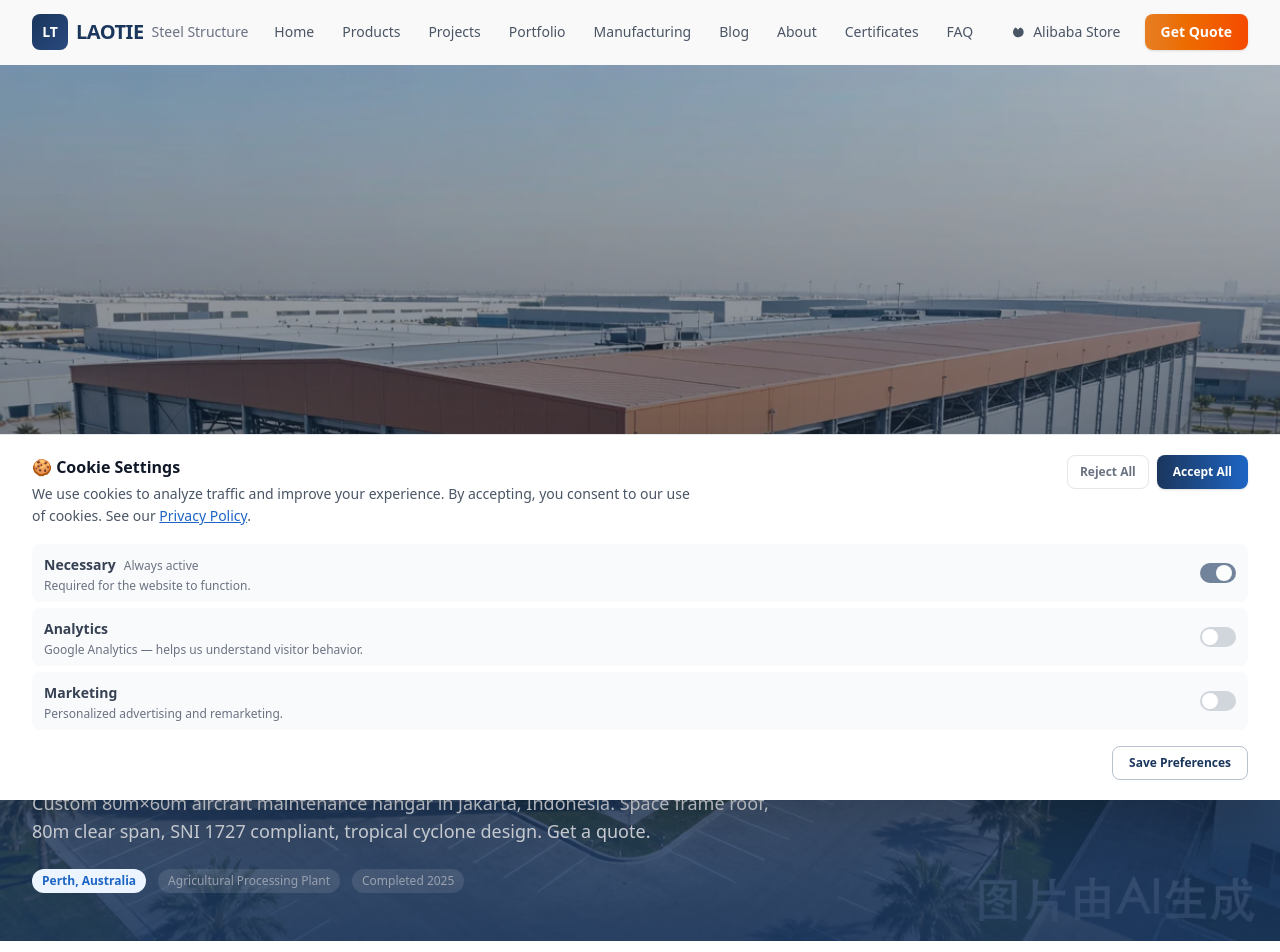
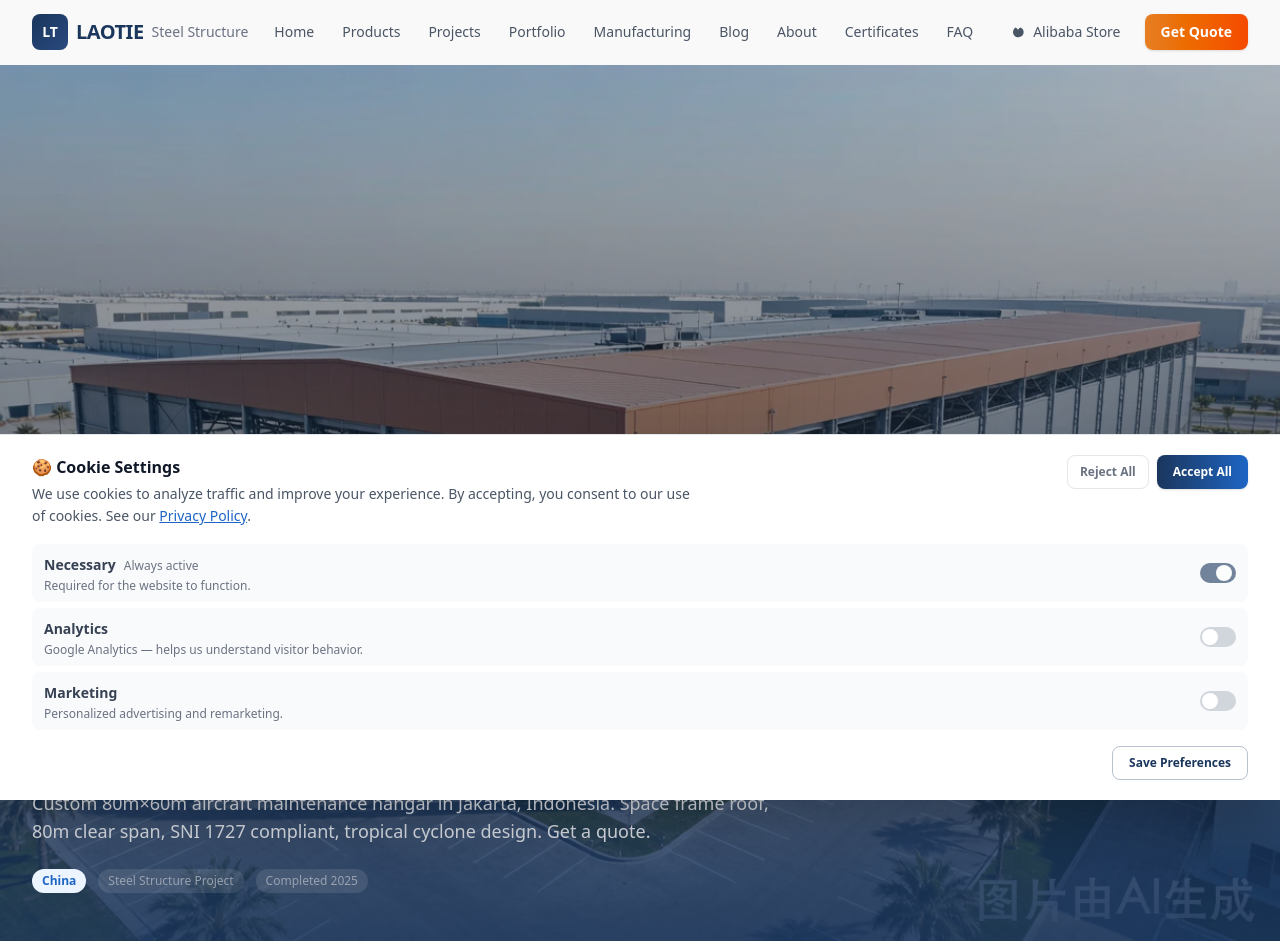
Before and after one commit to kangguangjian91-max/Laotie, a Next.js app: page /projects/aircraft-hangar-jakarta in a window 1280 px wide. Shown: the top 952 px of the page. Built offline with nearby package versions, Linux system fonts and the light colour scheme.

Commit message:
feat: 项目详情页动态图片+动态标签（galleryImages/location/category/year）

```diff
--- a/src/app/projects/[slug]/page.tsx
+++ b/src/app/projects/[slug]/page.tsx
@@ -107,13 +107,13 @@ export default async function ProjectDetailPage(props: PageProps) {
             </p>
             <div className="flex flex-wrap gap-3 mt-6">
               <span className="text-xs font-bold text-steel-accent bg-steel-muted px-2.5 py-1 rounded-full">
-                Perth, Australia
+                {project.location ?? "China"}
               </span>
               <span className="text-xs text-gray-400 bg-white/10 px-2.5 py-1 rounded-full">
-                Agricultural Processing Plant
+                {project.category ?? "Steel Structure Project"}
               </span>
               <span className="text-xs text-gray-400 bg-white/10 px-2.5 py-1 rounded-full">
-                Completed 2025
+                Completed {project.completedYear ?? "2025"}
               </span>
             </div>
           </div>
@@ -246,11 +246,15 @@ export default async function ProjectDetailPage(props: PageProps) {
           <div className="max-w-7xl mx-auto px-4 sm:px-6 lg:px-8">
             <h2 className="text-2xl font-bold text-gray-900 mb-8 text-center">Project Photos</h2>
             <div className="grid grid-cols-1 sm:grid-cols-2 lg:grid-cols-3 gap-6">
-              {[1, 2, 3].map((i) => (
+              {(project.galleryImages ?? [
+                { src: "/images/projects/project-05.webp", alt: `${project.h1} - project photo` },
+                { src: "/images/projects/project-05.webp", alt: `${project.h1} - project photo` },
+                { src: "/images/projects/project-05.webp", alt: `${project.h1} - project photo` },
+              ]).map((img, i) => (
                 <div key={i} className="relative aspect-[4/3] rounded-xl overflow-hidden bg-gray-200">
                   <img
-                    src="/images/projects/project-05.webp"
-                    alt={`Perth agricultural processing plant steel warehouse - view ${i}: 50m wide x 60m long portal frame structure with Colorbond roof`}
+                    src={img.src}
+                    alt={img.alt}
                     className="w-full h-full object-cover hover:scale-105 transition-transform duration-300"
                   />
                 </div>
--- a/src/data/projects-detail.ts
+++ b/src/data/projects-detail.ts
@@ -20,6 +20,10 @@ export interface ProjectDetail {
   conclusion: string;
   keywords: string[];
   longTailKeywords: string[];
+  galleryImages?: { src: string; alt: string }[];
+  location?: string;
+  category?: string;
+  completedYear?: string;
 }
 
 export const projectDetails: Record<string, ProjectDetail> = {
@@ -1283,5 +1287,17 @@ export const projectDetails: Record<string, ProjectDetail> = {
       "steel structure design GB 50017",
       "factory building cost per m² China",
     ],
+    galleryImages: [
+      { src: "/images/projects/hongxin-sports/hongxin-2.webp", alt: "Hongxin Sports trampoline factory steel frame erection - portal frame columns and rafters during installation" },
+      { src: "/images/projects/hongxin-sports/hongxin-4.webp", alt: "Hongxin Sports factory construction site - crane lifting steel beams into position" },
+      { src: "/images/projects/hongxin-sports/hongxin-6.webp", alt: "Hongxin Sports trampoline production facility - completed steel structure with roof cladding" },
+      { src: "/images/projects/hongxin-sports/hongxin-1.webp", alt: "Hongxin Sports factory interior view - 2-story main plant with overhead crane system" },
+      { src: "/images/projects/hongxin-sports/hongxin-3.webp", alt: "Hongxin Sports factory exterior - 5-story office building attached to main plant" },
+      { src: "/images/projects/hongxin-sports/hongxin-5.webp", alt: "Hongxin Sports factory overview - 141m x 52m complex with office building" },
+      { src: "/images/projects/hongxin-sports/hongxin-7.webp", alt: "Hongxin Sports factory quality inspection - engineering team verifying structural connections" },
+    ],
+    location: "Shangqiu, Henan, China",
+    category: "Trampoline Factory",
+    completedYear: "2025",
   },
 };
```
